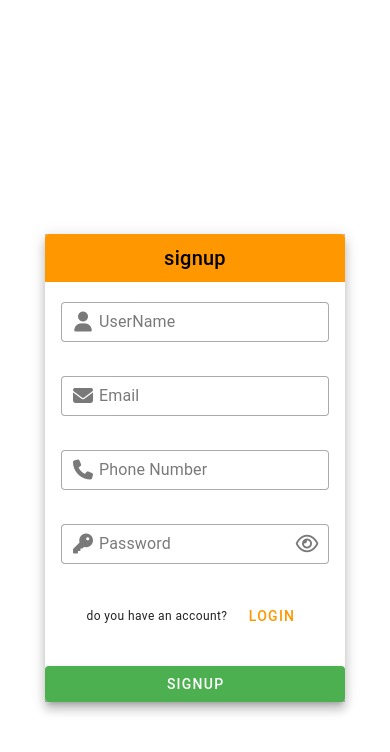
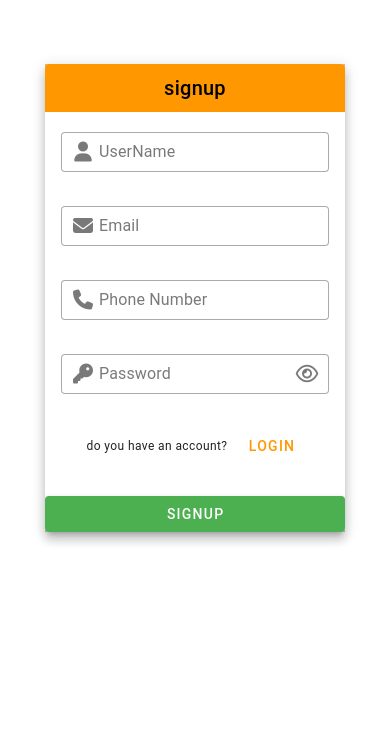
Before and after one commit to Nimakhdb13/panel, a Vue app: page / in a window 390 px wide. Shown: the top 752 px of the page. Built offline with nearby package versions, Linux system fonts and the light colour scheme.

Commit message:
fix: mobile responsive index page

```diff
--- a/src/pages/index.vue
+++ b/src/pages/index.vue
@@ -1,5 +1,5 @@
 <template>
-  <div class="d-flex align-center justify-center f-h-p f-w">
+  <div :class="$vuetify.display.mobile ? 'mt-16' : 'align-center f-h-p'" class="d-flex justify-center  f-w">
     <flipperCard />
   </div>
 </template>
```
